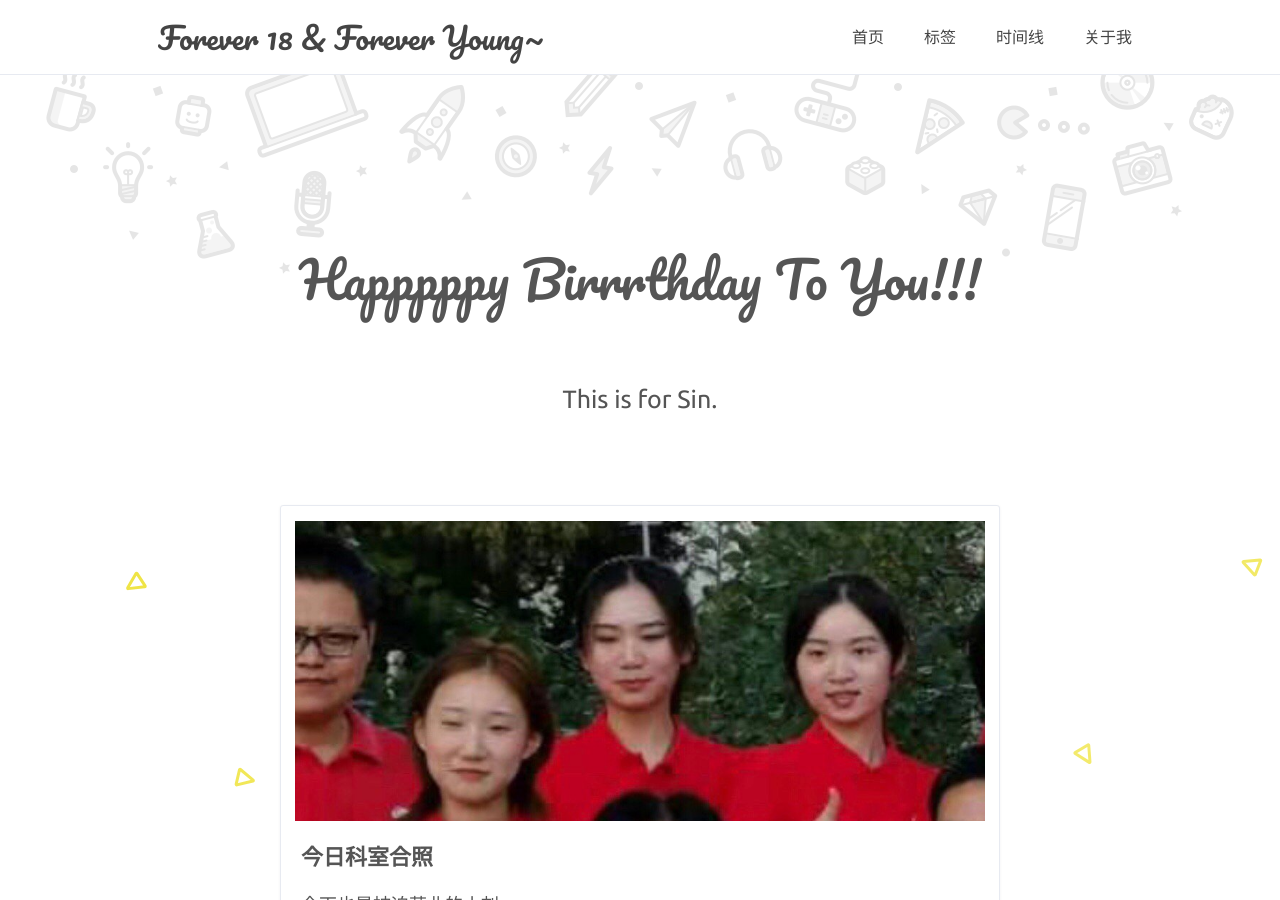
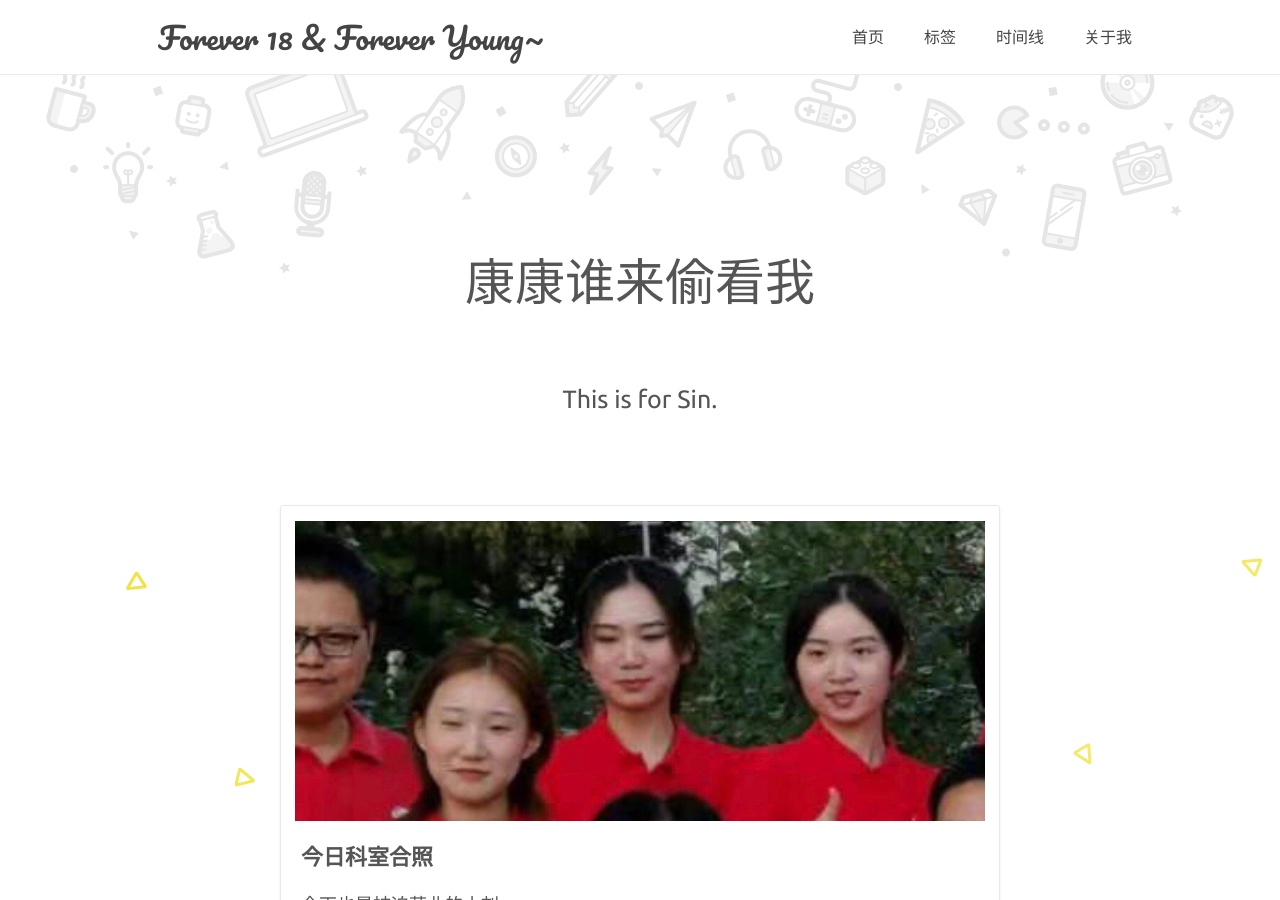
Before and after one commit to Xinyi686/Xinyi686.github.io, a Jekyll site: the page built from index.html, in a window 1280 px wide and 900 px high. Built offline with Jekyll 4.4.1, drawn with Linux system fonts in a browser that asks for light colours.

Commit message:
Update index.html

```diff
--- a/index.html
+++ b/index.html
@@ -1,7 +1,7 @@
 ---
 layout: default
-title: Happy Birhday
-page-title: Happpppy Birrrthday To You!!!
+title: 小刘的窝
+page-title: 康康谁来偷看我
 home-title:
 description: This is for Sin.
 ---
```
